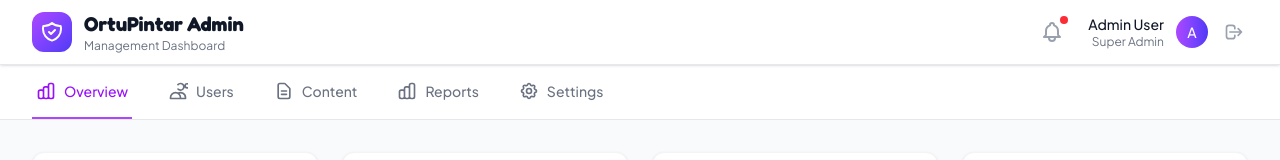
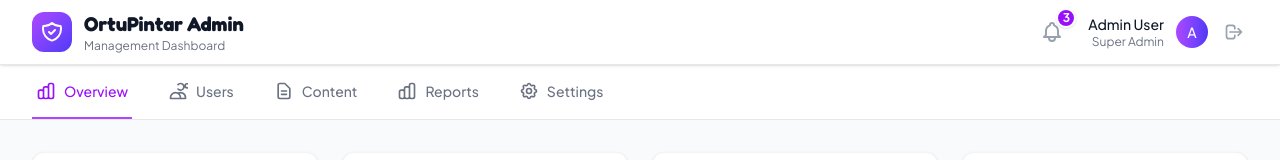
Before and after one commit to zaki-ramadhan/OrtuPintar-app, a React (Vite) app in the folder frontend/: page /back/dashboard in a window 1280 px wide. Shown: the top 160 px of the page. Built offline with nearby package versions, Linux system fonts and the light colour scheme.

Commit message:
feat: Add notification management to Dashboard with NotificationBell component

```diff
--- a/frontend/src/components/admin/dashboard/DashboardHeader.jsx
+++ b/frontend/src/components/admin/dashboard/DashboardHeader.jsx
@@ -1,14 +1,174 @@
-import React from "react";
+import React, { useEffect, useRef } from "react";
+
+function NotificationBell({
+	notificationOpen,
+	setNotificationOpen,
+	notifications,
+	onRead,
+}) {
+	const dropdownRef = useRef(null);
+
+	useEffect(() => {
+		function handleClickOutside(
+			event
+		) {
+			if (
+				dropdownRef.current &&
+				!dropdownRef.current.contains(
+					event.target
+				)
+			) {
+				setNotificationOpen(
+					false
+				);
+			}
+		}
+		if (notificationOpen) {
+			document.addEventListener(
+				"mousedown",
+				handleClickOutside
+			);
+			return () =>
+				document.removeEventListener(
+					"mousedown",
+					handleClickOutside
+				);
+		}
+	}, [notificationOpen, setNotificationOpen]);
+
+	const unreadCount = notifications.filter(
+		(n) => !n.read
+	).length;
+
+	return (
+		<div
+			className="relative"
+			ref={
+				dropdownRef
+			}
+		>
+			<button
+				className="relative p-2 text-gray-400 hover:text-gray-600 transition-colors"
+				onClick={() =>
+					setNotificationOpen(
+						!notificationOpen
+					)
+				}
+				aria-label="Show notifications"
+			>
+				<svg
+					className="w-5 h-5 sm:w-6 sm:h-6"
+					fill="none"
+					stroke="currentColor"
+					viewBox="0 0 24 24"
+				>
+					<path
+						strokeLinecap="round"
+						strokeLinejoin="round"
+						strokeWidth={
+							2
+						}
+						d="M15 17h5l-1.405-1.405A2.032 2.032 0 0118 14.158V11a6.002 6.002 0 00-4-5.659V5a2 2 0 10-4 0v.341C7.67 6.165 6 8.388 6 11v3.159c0 .538-.214 1.055-.595 1.436L4 17h5m6 0v1a3 3 0 11-6 0v-1m6 0H9"
+					/>
+				</svg>
+				{unreadCount >
+					0 && (
+					<span className="absolute -top-1 -right-1 bg-purple-600 text-white text-xs font-bold rounded-full w-5 h-5 flex items-center justify-center border-2 border-white shadow">
+						{
+							unreadCount
+						}
+					</span>
+				)}
+			</button>
+			{notificationOpen && (
+				<div className="absolute right-0 mt-2 w-80 bg-white border border-gray-200 rounded-lg shadow-lg z-50">
+					<div className="p-4 border-b font-semibold text-gray-900 flex justify-between items-center">
+						<span>
+							Notifications
+						</span>
+						{unreadCount >
+							0 && (
+							<button
+								onClick={
+									onRead
+								}
+								className="text-xs text-blue-600 hover:underline"
+							>
+								Mark
+								all
+								as
+								read
+							</button>
+						)}
+					</div>
+					<ul className="max-h-72 overflow-y-auto divide-y divide-gray-100">
+						{notifications.length >
+						0 ? (
+							notifications.map(
+								(
+									notif,
+									idx
+								) => (
+									<li
+										key={
+											idx
+										}
+										className={`px-4 py-3 hover:bg-gray-50 cursor-pointer flex items-start gap-2 ${
+											notif.read
+												? "bg-white"
+												: "bg-purple-50"
+										}`}
+									>
+										{!notif.read && (
+											<span className="mt-2 w-1.5 h-1.5 rounded-full bg-purple-600 flex-shrink-0"></span>
+										)}
+										<div className="flex-1 min-w-0">
+											<p
+												className={`text-sm ${
+													notif.read
+														? "text-gray-800"
+														: "font-bold text-purple-900"
+												}`}
+											>
+												{
+													notif.message
+												}
+											</p>
+											<p className="text-xs text-gray-500 mt-1">
+												{
+													notif.time
+												}
+											</p>
+										</div>
+									</li>
+								)
+							)
+						) : (
+							<li className="px-4 py-6 text-center text-gray-400 text-sm">
+								No
+								notifications
+							</li>
+						)}
+					</ul>
+				</div>
+			)}
+		</div>
+	);
+}
+
 export default function DashboardHeader({
 	setLogoutModal,
 	user,
 	sidebarOpen,
 	setSidebarOpen,
+	notificationOpen,
+	setNotificationOpen,
+	notifications,
+	onReadNotifications,
 }) {
 	const handleLogout = () => {
 		setLogoutModal(true);
 	};
-
 	return (
 		<header className="bg-white shadow-sm border-b border-gray-200 sticky top-0 z-50">
 			<div className="px-4 sm:px-6 lg:px-8">
@@ -110,26 +270,20 @@ export default function DashboardHeader({
 
 					{/* User Menu */}
 					<div className="flex items-center space-x-2 sm:space-x-4">
-						{/* Notifications */}
-						<button className="relative p-2 text-gray-400 hover:text-gray-600 transition-colors">
-							<svg
-								className="w-5 h-5 sm:w-6 sm:h-6"
-								fill="none"
-								stroke="currentColor"
-								viewBox="0 0 24 24"
-							>
-								<path
-									strokeLinecap="round"
-									strokeLinejoin="round"
-									strokeWidth={
-										2
-									}
-									d="M15 17h5l-1.405-1.405A2.032 2.032 0 0118 14.158V11a6.002 6.002 0 00-4-5.659V5a2 2 0 10-4 0v.341C7.67 6.165 6 8.388 6 11v3.159c0 .538-.214 1.055-.595 1.436L4 17h5m6 0v1a3 3 0 11-6 0v-1m6 0H9"
-								/>
-							</svg>
-							<span className="absolute top-1 right-1 w-2 h-2 bg-red-500 rounded-full"></span>
-						</button>
-
+						<NotificationBell
+							notificationOpen={
+								notificationOpen
+							}
+							setNotificationOpen={
+								setNotificationOpen
+							}
+							notifications={
+								notifications
+							}
+							onRead={
+								onReadNotifications
+							}
+						/>
 						{/* User Profile */}
 						<div className="flex items-center space-x-2 sm:space-x-3">
 							<div className="text-right hidden sm:block">
--- a/frontend/src/pages/Admin/DashboardPage.jsx
+++ b/frontend/src/pages/Admin/DashboardPage.jsx
@@ -34,6 +34,30 @@ export default function DashboardPage() {
 	const [activeTab, setActiveTab] =
 		useState("overview");
 	const [sidebarOpen, setSidebarOpen] = useState(false);
+	const [notificationOpen, setNotificationOpen] =
+		useState(false);
+	const [notifications, setNotifications] = useState([
+		{
+			message: "New user registered: Sarah Johnson",
+			time: "2 minutes ago",
+			read: false,
+		},
+		{
+			message: "Milestone achieved by child Emma Chen",
+			time: "15 minutes ago",
+			read: false,
+		},
+		{
+			message: "Consultation booked with Dr. Smith",
+			time: "1 hour ago",
+			read: false,
+		},
+		{
+			message: "System maintenance completed",
+			time: "3 hours ago",
+			read: true,
+		},
+	]);
 
 	const {
 		confirmModal,
@@ -82,6 +106,19 @@ export default function DashboardPage() {
 		);
 		navigate("/back/login");
 		setLogoutModal(false);
+	};
+
+	const onReadNotifications = () => {
+		setNotifications((prev) =>
+			prev.map(
+				(
+					n
+				) => ({
+					...n,
+					read: true,
+				})
+			)
+		);
 	};
 
 	// CRUD operations
@@ -148,6 +185,18 @@ export default function DashboardPage() {
 				}
 				setSidebarOpen={
 					setSidebarOpen
+				}
+				notificationOpen={
+					notificationOpen
+				}
+				setNotificationOpen={
+					setNotificationOpen
+				}
+				notifications={
+					notifications
+				}
+				onReadNotifications={
+					onReadNotifications
 				}
 			/>
 			{/* Navigation Tabs */}
```
